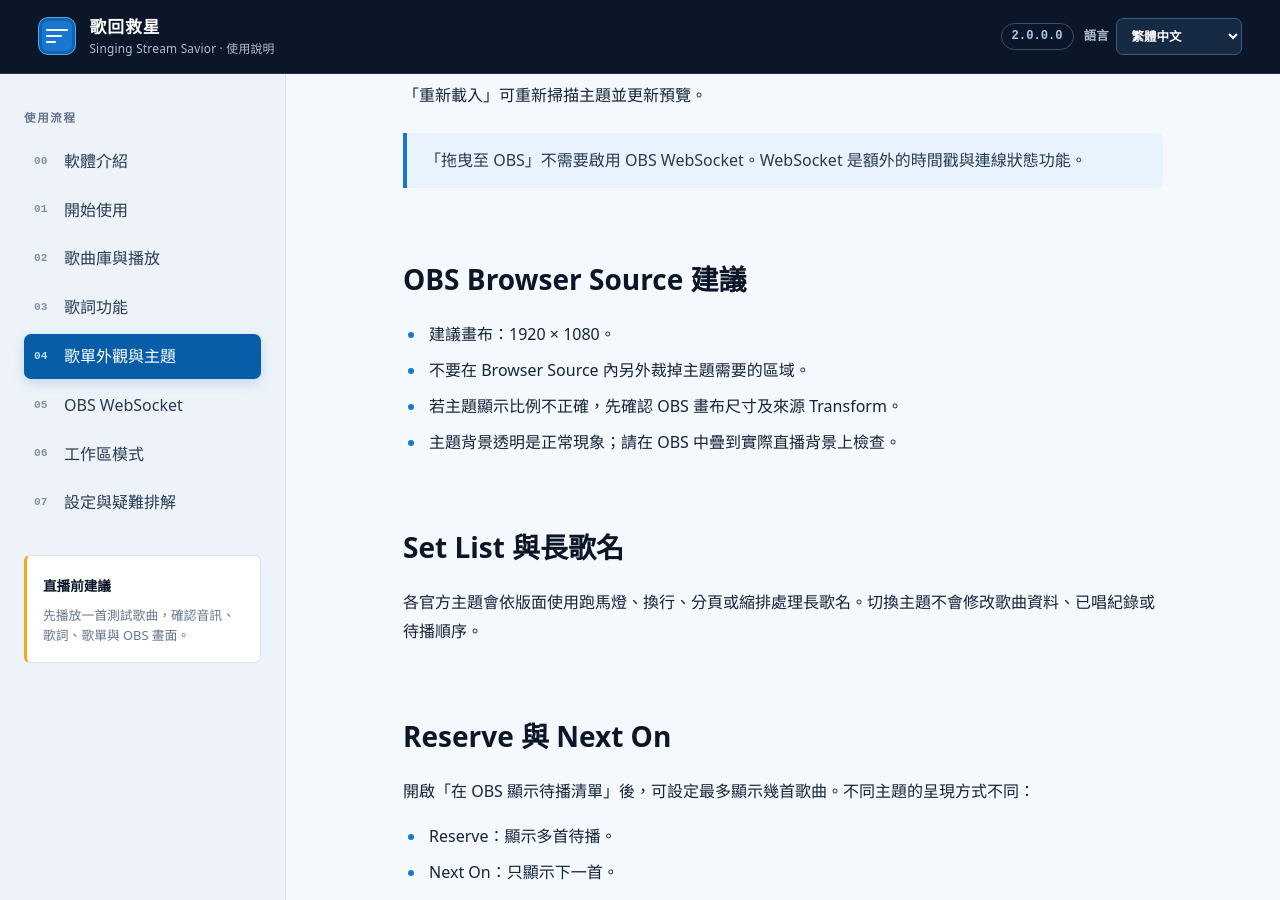
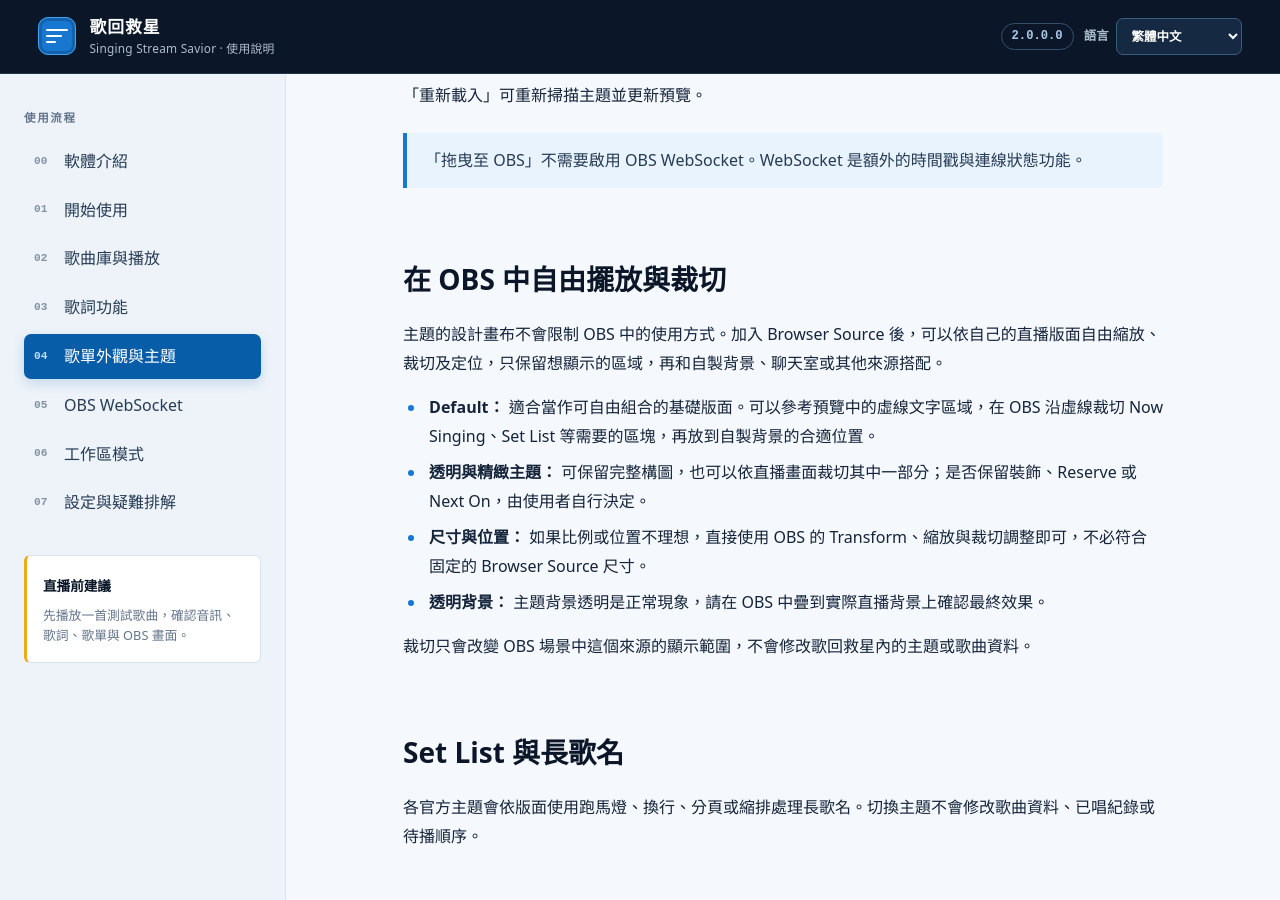
Before and after one commit to NoonIsAwesome/Singing-Stream-Savior-Manual, a Jekyll site: the page built from obs-and-themes.md, in a window 1280 px wide and 900 px high, scrolled down 4006 px. Built offline with Jekyll 4.4.1, drawn with Linux system fonts in a browser that asks for light colours.

Commit message:
docs: clarify free OBS cropping and placement

```diff
--- a/obs-and-themes.md
+++ b/obs-and-themes.md
@@ -113,12 +113,16 @@ Default 主題預設使用白色預覽背景；透明主題與精緻主題可使
 
 > 「拖曳至 OBS」不需要啟用 OBS WebSocket。WebSocket 是額外的時間戳與連線狀態功能。
 
-## OBS Browser Source 建議
+## 在 OBS 中自由擺放與裁切
 
-- 建議畫布：1920 × 1080。
-- 不要在 Browser Source 內另外裁掉主題需要的區域。
-- 若主題顯示比例不正確，先確認 OBS 畫布尺寸及來源 Transform。
-- 主題背景透明是正常現象；請在 OBS 中疊到實際直播背景上檢查。
+主題的設計畫布不會限制 OBS 中的使用方式。加入 Browser Source 後，可以依自己的直播版面自由縮放、裁切及定位，只保留想顯示的區域，再和自製背景、聊天室或其他來源搭配。
+
+- **Default：** 適合當作可自由組合的基礎版面。可以參考預覽中的虛線文字區域，在 OBS 沿虛線裁切 Now Singing、Set List 等需要的區塊，再放到自製背景的合適位置。
+- **透明與精緻主題：** 可保留完整構圖，也可以依直播畫面裁切其中一部分；是否保留裝飾、Reserve 或 Next On，由使用者自行決定。
+- **尺寸與位置：** 如果比例或位置不理想，直接使用 OBS 的 Transform、縮放與裁切調整即可，不必符合固定的 Browser Source 尺寸。
+- **透明背景：** 主題背景透明是正常現象，請在 OBS 中疊到實際直播背景上確認最終效果。
+
+裁切只會改變 OBS 場景中這個來源的顯示範圍，不會修改歌回救星內的主題或歌曲資料。
 
 ## Set List 與長歌名
 
```
Also changed, not shown: en/guide.md (+2 -0 lines), ja/guide.md (+2 -0 lines), ko/guide.md (+2 -0 lines), zh-CN/guide.md (+2 -0 lines).
